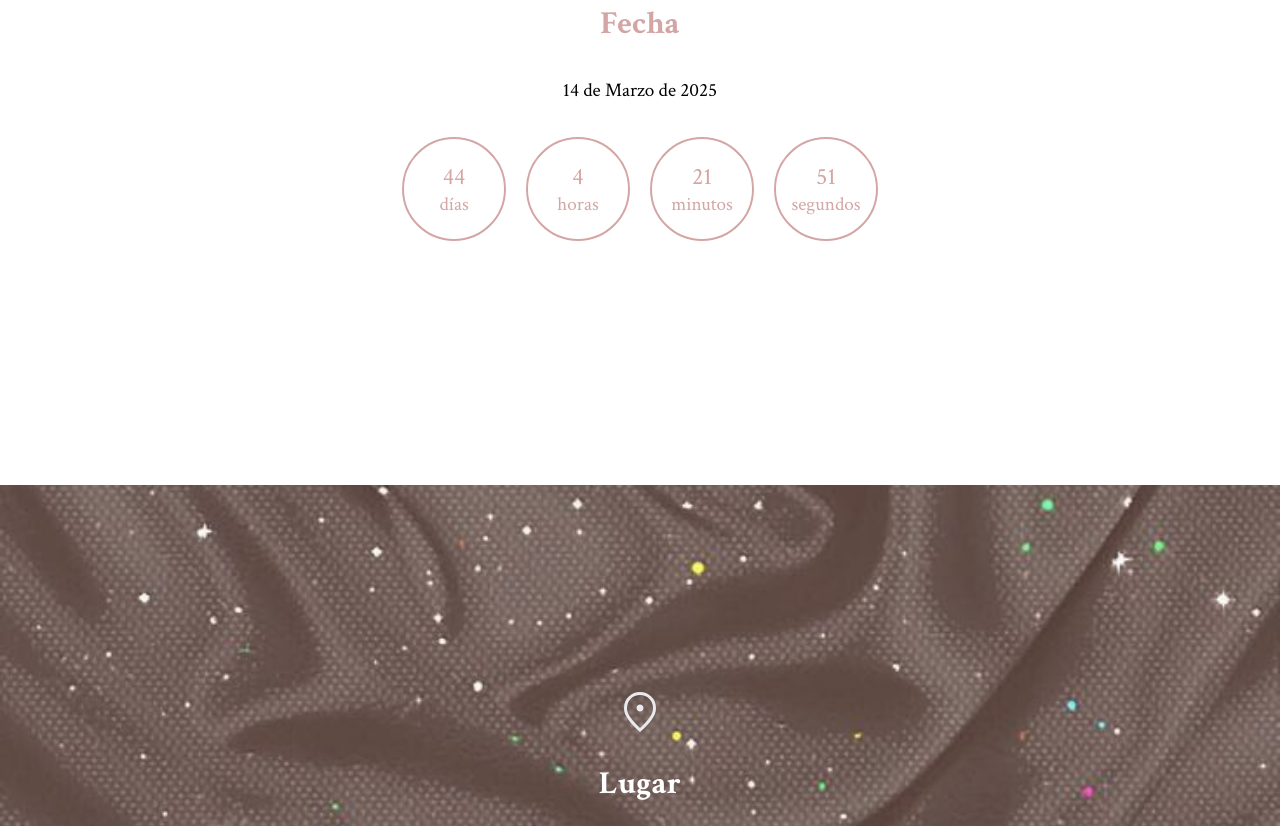
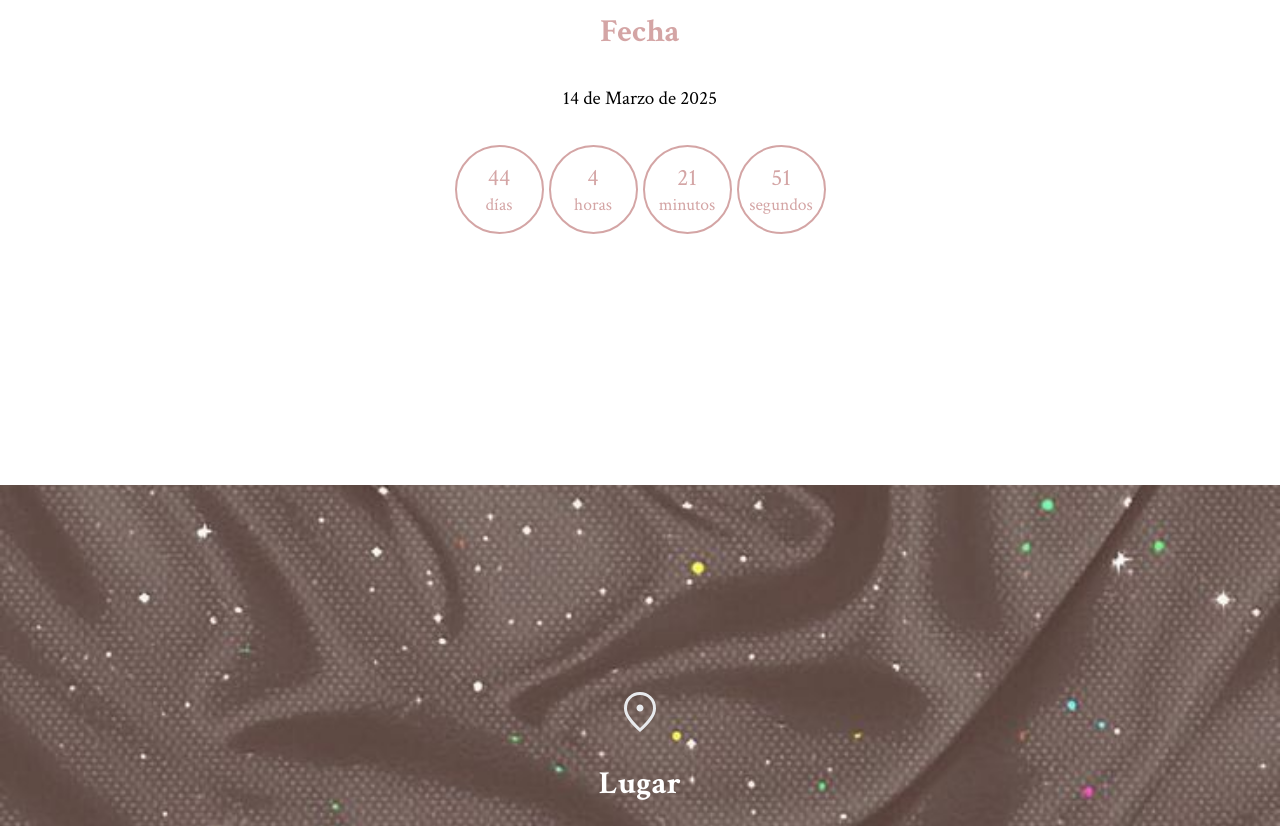
Before and after one commit to agusaviles/tarjetaXV, a plain HTML site: page index.html in a window 1280 px wide. Shown: the part 1115-1941 px from the top of the page. Drawn offline with nearby package versions, Linux system fonts and the light colour scheme.

Commit message:
cuenta regresiva arreglada

```diff
--- a/css/style.css
+++ b/css/style.css
@@ -87,11 +87,11 @@
         }
 
         #countdown {
-            font-size: 1.5rem;
+            font-size: 1rem;
             color: #D4A5A5;
             margin-top: 15px;
             display: flex;
-            gap: 20px;
+            gap: 5px;
         }
 
         .countdown-item {
@@ -99,9 +99,9 @@
             flex-direction: column;
             align-items: center;
             justify-content: center;
-            font-size: 1.2rem;
-            width: 100px;
-            height: 100px;
+            font-size: 1.1rem;
+            width: 85px;
+            height: 85px;
             border: 2px solid #D4A5A5;
             border-radius: 50%;
             background-color: #FFFFFF;
--- a/index.html
+++ b/index.html
@@ -80,8 +80,10 @@
     </div>
 
     <div class="section" id="section-5">
-        <img src="img/woman.svg" alt="mujer icon">
-        <img src="img/man.svg" alt="hombre icon">
+        <div>
+            <img src="img/woman.svg" alt="mujer icon">
+            <img src="img/man.svg" alt="hombre icon">
+        </div>
         <h2>Dress Code</h2>
         <p>Traje formal: Vestidos largos y trajes oscuros.</p>
     </div>
```
